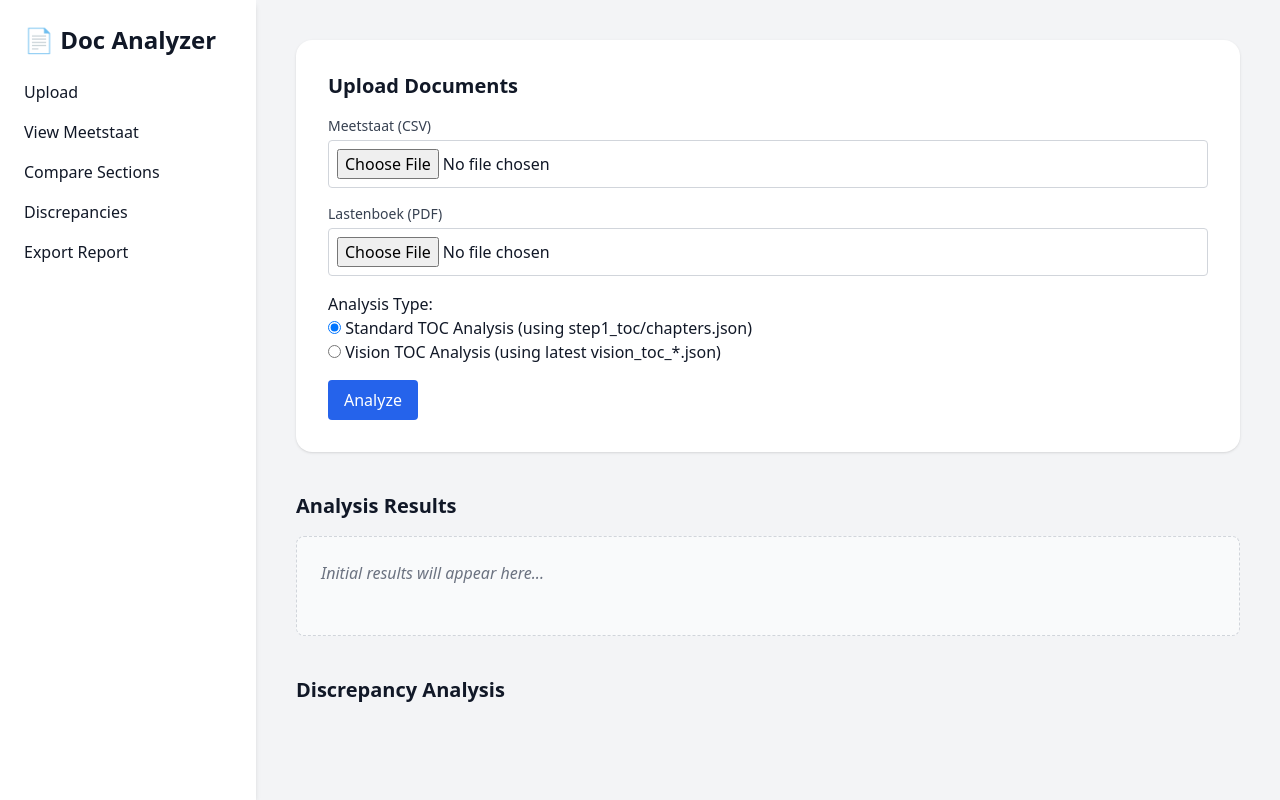
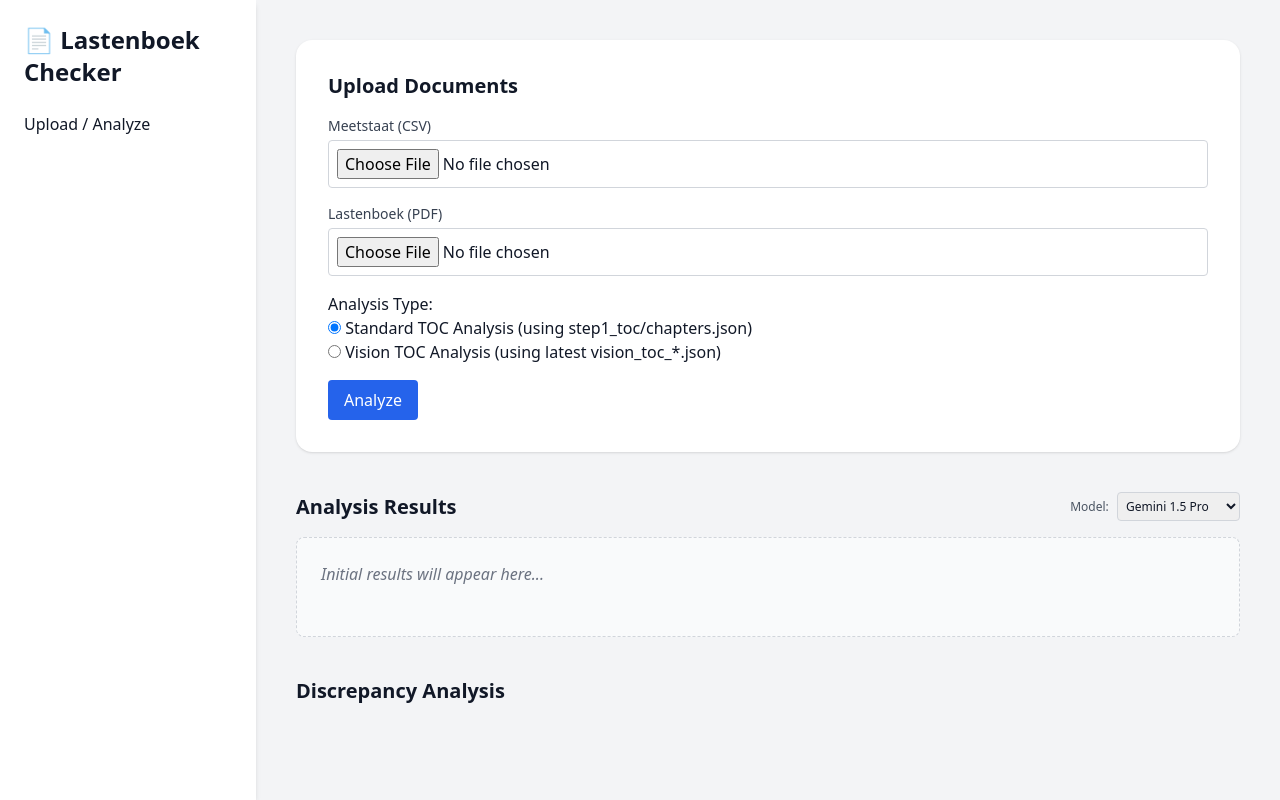
Before and after one commit to buildwise-be/ai-construct-lastenboek-structuurcheck, a Flask app: page / in a window 1280 px wide. Run offline with Flask 3, Linux system fonts and the light colour scheme; parts of the project's set-up code (start-up, migrations or seed data) failed here and were passed over; some libraries are stand-ins or nearby versions.

Commit message:
Feat: Add model selection (1.5 Pro/2.0 Flash) and UI cleanup

```diff
--- a/Templates/UI.html
+++ b/Templates/UI.html
@@ -2,20 +2,16 @@
 <html lang="en">
 <head>
   <meta charset="UTF-8">
-  <title>Doc Analyzer</title>
+  <title>Lastenboek Checker</title>
   <script src="https://cdn.tailwindcss.com"></script>
 </head>
 <body class="bg-gray-100 text-gray-900">
   <div class="flex h-screen">
     <!-- Sidebar -->
     <aside class="w-64 bg-white shadow-md p-6">
-      <h1 class="text-2xl font-bold mb-6">📄 Doc Analyzer</h1>
+      <h1 class="text-2xl font-bold mb-6">📄 Lastenboek Checker</h1>
       <nav class="space-y-4">
-        <button class="w-full text-left font-medium hover:text-blue-600">Upload</button>
-        <button class="w-full text-left font-medium hover:text-blue-600">View Meetstaat</button>
-        <button class="w-full text-left font-medium hover:text-blue-600">Compare Sections</button>
-        <button class="w-full text-left font-medium hover:text-blue-600">Discrepancies</button>
-        <button class="w-full text-left font-medium hover:text-blue-600">Export Report</button>
+        <button class="w-full text-left font-medium hover:text-blue-600">Upload / Analyze</button>
       </nav>
     </aside>
 
@@ -49,17 +45,20 @@
 
       <!-- Placeholder for results -->
       <div class="mt-10">
-        <div class="flex justify-between items-center mb-4">
-          <h2 class="text-xl font-semibold">Analysis Results</h2>
-          <div> <!-- Container for buttons -->
-            <!-- Discrepancy Analysis Button - Initially Hidden -->
-            <button id="discrepancy-button" class="hidden bg-yellow-500 text-white px-4 py-2 rounded text-sm hover:bg-yellow-600 mr-2 disabled:opacity-50">Analyze Consistency</button>
-            <!-- NEW Task Placement Check Button -->
-            <button id="placement-button" class="hidden bg-blue-500 text-white px-4 py-2 rounded text-sm hover:bg-blue-600 mr-2 disabled:opacity-50">Run Task Placement Check</button>
-            <!-- Export Button - Initially Hidden -->
+        <div class="flex justify-between items-center mb-4 flex-wrap">
+          <h2 class="text-xl font-semibold mb-2 md:mb-0">Analysis Results</h2>
+          <div class="flex items-center space-x-2 flex-wrap">
+            <div class="mb-2 md:mb-0">
+              <label for="model-select" class="text-xs font-medium text-gray-600 mr-1">Model:</label>
+              <select id="model-select" name="model_select" class="text-xs border border-gray-300 rounded p-1">
+                <option value="gemini-1.5-pro-002" selected>Gemini 1.5 Pro</option>
+                <option value="gemini-2.0-flash-001">Gemini 2.0 Flash</option>
+              </select>
+            </div>
+            <button id="discrepancy-button" class="hidden bg-yellow-500 text-white px-4 py-2 rounded text-sm hover:bg-yellow-600 disabled:opacity-50">Analyze Consistency</button>
+            <button id="placement-button" class="hidden bg-blue-500 text-white px-4 py-2 rounded text-sm hover:bg-blue-600 disabled:opacity-50">Run Task Placement Check</button>
             <button id="export-button" class="hidden bg-green-600 text-white px-4 py-2 rounded text-sm hover:bg-green-700">Export Initial JSON</button>
-            <!-- Export Discrepancy Button - Initially Hidden -->
-            <button id="export-discrepancy-button" class="hidden bg-purple-600 text-white px-4 py-2 rounded text-sm hover:bg-purple-700 ml-2">Export Discrepancy JSON</button>
+            <button id="export-discrepancy-button" class="hidden bg-purple-600 text-white px-4 py-2 rounded text-sm hover:bg-purple-700">Export Discrepancy JSON</button>
           </div>
         </div>
         <div id="results-area" class="bg-gray-50 p-6 rounded-lg border border-dashed border-gray-300 min-h-[100px]">
@@ -90,6 +89,7 @@
     const discrepancyResultsArea = document.getElementById('discrepancy-results-area');
     const exportDiscrepancyButton = document.getElementById('export-discrepancy-button');
     const placementButton = document.getElementById('placement-button');
+    const modelSelect = document.getElementById('model-select');
 
     analyzeButton.addEventListener('click', async () => {
       // Get the files
@@ -254,16 +254,21 @@
     async function runSecondaryAnalysis(analysisType) {
         // Determine which button to update based on type
         const currentButton = (analysisType === 'consistency') ? discrepancyButton : placementButton;
+        const modelSelect = document.getElementById('model-select'); // Get model select element
 
         // Clear previous discrepancy results and show loading
-        discrepancyResultsArea.innerHTML = `<p class="text-blue-600 font-semibold">Running ${analysisType.replace('_', ' ')} analysis... Please wait.</p>`;
+        discrepancyResultsArea.innerHTML = `<p class="text-blue-600 font-semibold">Running ${analysisType.replace('_', ' ')} analysis using ${modelSelect.options[modelSelect.selectedIndex].text}... Please wait.</p>`; // Show selected model
         discrepancyResultsArea.classList.remove('hidden');
         exportDiscrepancyButton.classList.add('hidden'); // Hide export button during analysis
+        // Disable model select during analysis
+        modelSelect.disabled = true;
 
         try {
             // Get selected item codes (optional, if you add checkboxes)
             const selectedCodes = []; // Example: Get selected codes from checkboxes if implemented
             // If no codes selected, backend analyzes all applicable items
+
+            const selectedModel = modelSelect.value; // Get the selected model value
 
             // Send request to backend
             const response = await fetch('/start_discrepancy_analysis', {
@@ -273,7 +278,8 @@
                 },
                 body: JSON.stringify({
                     selected_codes: selectedCodes,
-                    analysis_type: analysisType // Pass the type
+                    analysis_type: analysisType, // Pass the type
+                    model_name: selectedModel // Pass the selected model
                 }),
             });
 
@@ -315,6 +321,8 @@
              // Re-enable the other button too, if it exists and wasn't the one clicked
              if (analysisType === 'consistency' && placementButton) placementButton.disabled = false;
              if (analysisType === 'task_placement' && discrepancyButton) discrepancyButton.disabled = false;
+             // Re-enable model select
+             modelSelect.disabled = false;
         }
     }
 
--- a/app.py
+++ b/app.py
@@ -297,14 +297,14 @@ def analyze_item_with_gemini(
                 return f"Error: Failed to get analysis after {max_retries} attempts. Last error: {e}"
     return "Error: Analysis failed after retries." # Should not be reached
 
-def analyze_batch_with_gemini(batch: list[dict], analysis_type: str) -> dict[str, dict]:
+def analyze_batch_with_gemini(batch: list[dict], analysis_type: str, model_name: str) -> dict[str, dict]:
     """
     Sends a batch of items to Gemini for analysis using a single API call.
     The type of analysis depends on the `analysis_type` parameter.
-
     Args:
         batch: A list of item dictionaries containing relevant info for the chosen analysis.
         analysis_type: The type of analysis to perform ('task_placement' or 'consistency').
+        model_name: The specific Vertex AI model name to use.
 
     Returns:
         A dictionary mapping item_code to its analysis result (structured JSON object).
@@ -315,8 +315,8 @@ def analyze_batch_with_gemini(batch: list[dict], analysis_type: str) -> dict[str
     # Get Vertex AI config from environment variables
     project_id = os.getenv("GOOGLE_CLOUD_PROJECT")
     location = os.getenv("GOOGLE_CLOUD_LOCATION", "europe-west1")
-    # Allow overriding the model per analysis type if needed in the future, otherwise use default
-    model_name = os.getenv("GEMINI_MODEL", "gemini-1.5-pro-002") # UPDATED Default Model to specific version
+    # Model name is now passed as an argument, remove os.getenv default here
+    # model_name = os.getenv("GEMINI_MODEL", "gemini-1.5-pro-002") # UPDATED Default Model to specific version
 
     if not project_id:
         app.logger.error("GOOGLE_CLOUD_PROJECT environment variable not set.")
@@ -856,7 +856,15 @@ def start_discrepancy_analysis():
         app.logger.debug(f"Parsed request data: {req_data}")
         selected_codes = req_data.get('selected_codes', [])
         analysis_type = req_data.get('analysis_type', 'task_placement') # Get analysis type, default to task_placement
-        app.logger.info(f"Requested analysis type: {analysis_type}") # Log the type
+        # Get the selected model name, default to 1.5 Pro 002 if not provided
+        selected_model = req_data.get('model_name', 'gemini-1.5-pro-002')
+        # Optional: Add validation for allowed model names
+        allowed_models = ['gemini-1.5-pro-002', 'gemini-2.0-flash-001'] # Add others if needed
+        if selected_model not in allowed_models:
+            app.logger.warning(f"Invalid model requested: '{selected_model}'. Falling back to default.")
+            selected_model = 'gemini-1.5-pro-002' # Fallback to a known default
+
+        app.logger.info(f"Requested analysis type: {analysis_type} using model: {selected_model}") # Log the type and model
         app.logger.debug(f"Selected codes: {selected_codes}")
     except Exception as e:
         app.logger.error(f"Error parsing request JSON: {e}", exc_info=True)
@@ -928,11 +936,11 @@ def start_discrepancy_analysis():
     all_llm_results = {}
     batches = [items_to_analyze[i:i+batch_size] for i in range(0, len(items_to_analyze), batch_size)]
 
-    app.logger.info(f"Processing {len(batches)} batches for {analysis_type} analysis...") # Log type
+    app.logger.info(f"Processing {len(batches)} batches for {analysis_type} analysis using {selected_model}...") # Log type and model
     for i, batch in enumerate(batches):
-        app.logger.info(f"Processing {analysis_type} batch {i+1}/{len(batches)} with {len(batch)} items") # Log type
-        # Pass the analysis_type to the LLM function
-        batch_llm_results = analyze_batch_with_gemini(batch, analysis_type)
+        app.logger.info(f"Processing {analysis_type} batch {i+1}/{len(batches)} with {len(batch)} items using {selected_model}") # Log type and model
+        # Pass the analysis_type AND selected_model to the LLM function
+        batch_llm_results = analyze_batch_with_gemini(batch, analysis_type, selected_model)
         app.logger.debug(f"LLM results for batch {i+1} ({analysis_type}): {batch_llm_results}") # Log type
         all_llm_results.update(batch_llm_results)
         if i < len(batches) - 1: time.sleep(1)
```
Lines whose indentation alone changed are shown as unchanged.
